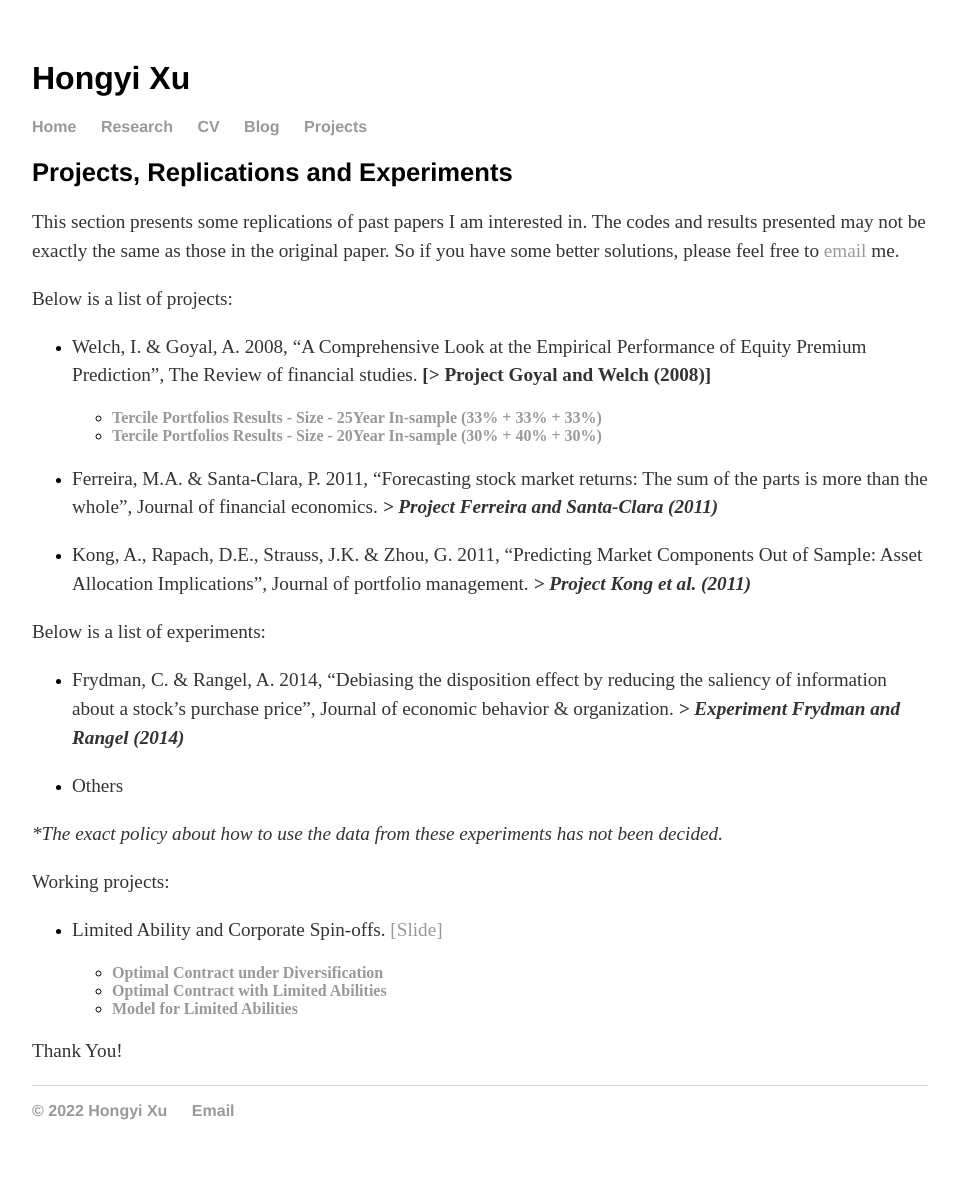
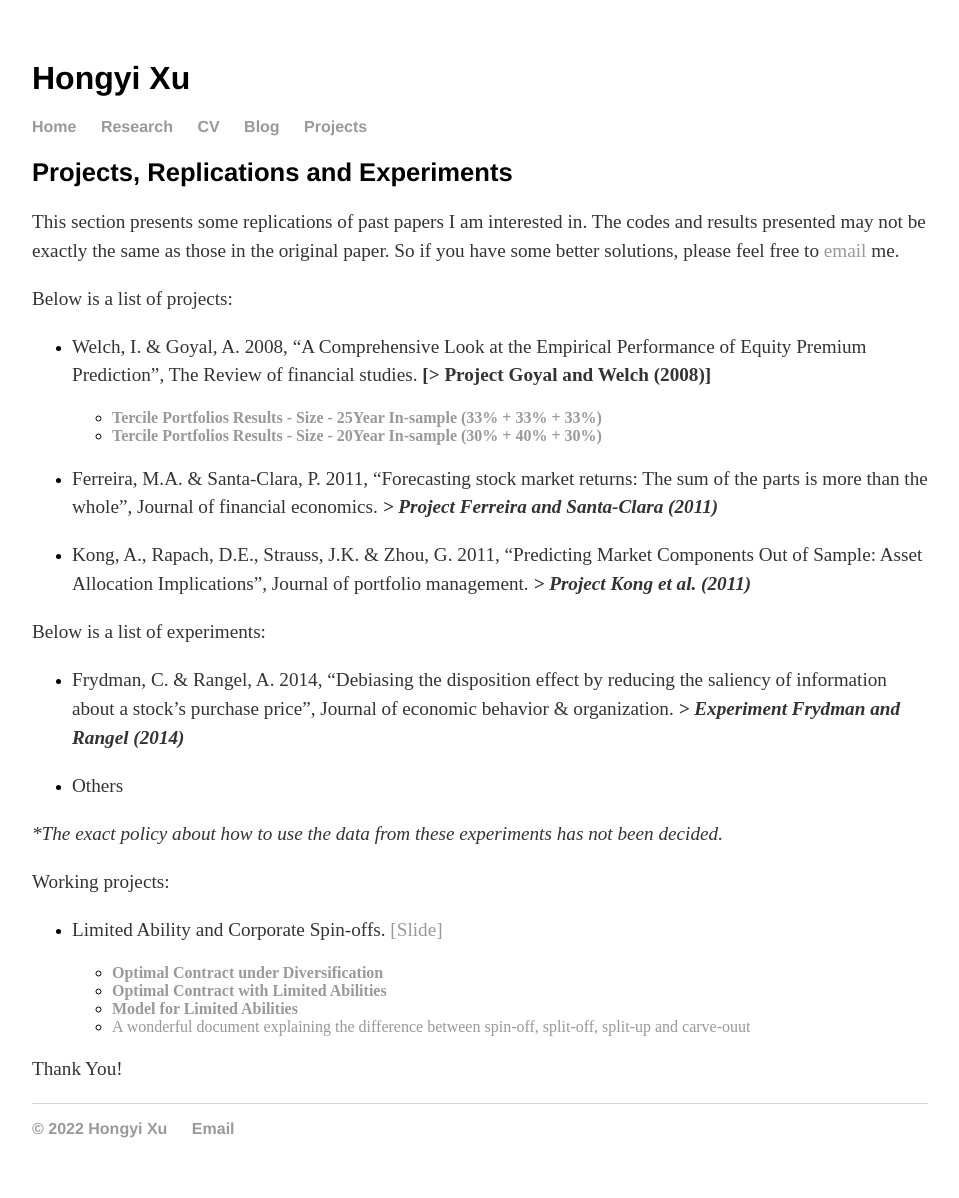
Before and after one commit to hongyileoxu/hongyileoxu.github.io, a Jekyll site: the page built from projects/index.md, in a window 1280 px wide. Shown: the whole page, without its empty margins (160-1119 px from the left). Built offline with Jekyll 4.4.1, drawn with Linux system fonts in a browser that asks for light colours.

Commit message:
Update index.md
add a link for explanations

```diff
--- a/projects/index.md
+++ b/projects/index.md
@@ -31,5 +31,6 @@ Working projects:
     - **[Optimal Contract under Diversification](https://hongyileoxu.github.io/research/TCP_Project/TCP_Project_Premodel.html)**
     - **[Optimal Contract with Limited Abilities](https://hongyileoxu.github.io/research/TCP_Project/TCP_Project_Model1.html)**
     - **[Model for Limited Abilities](https://hongyileoxu.github.io/research/TCP_Project/TCP_Project_Model2.html)**
+    - [A wonderful document explaining the difference between spin-off, split-off, split-up and carve-ouut](https://www.acapam.com/blog/what-is-the-difference-among-spin-off-split-off-and-split-up/)
 
 Thank You!
```
